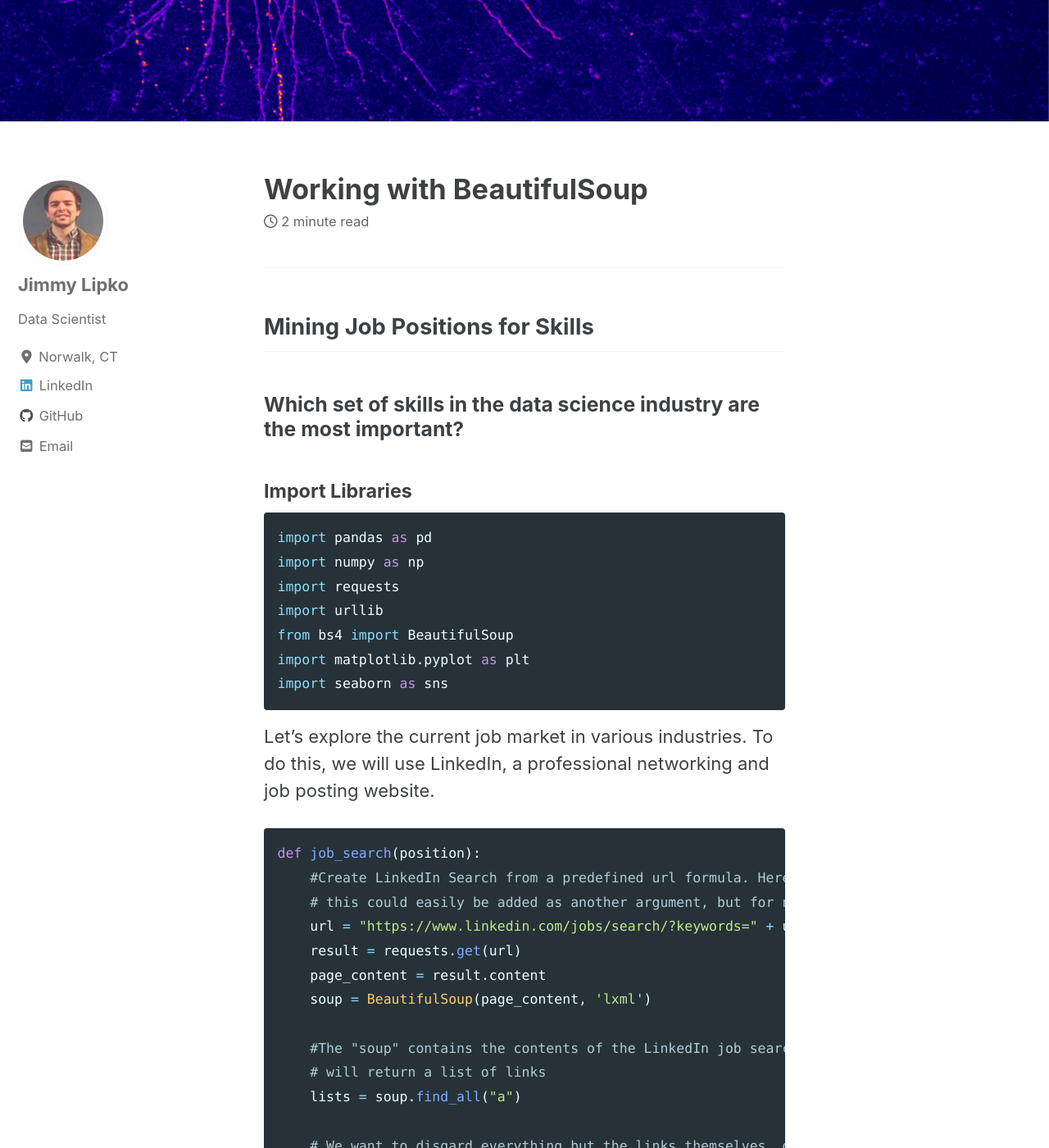
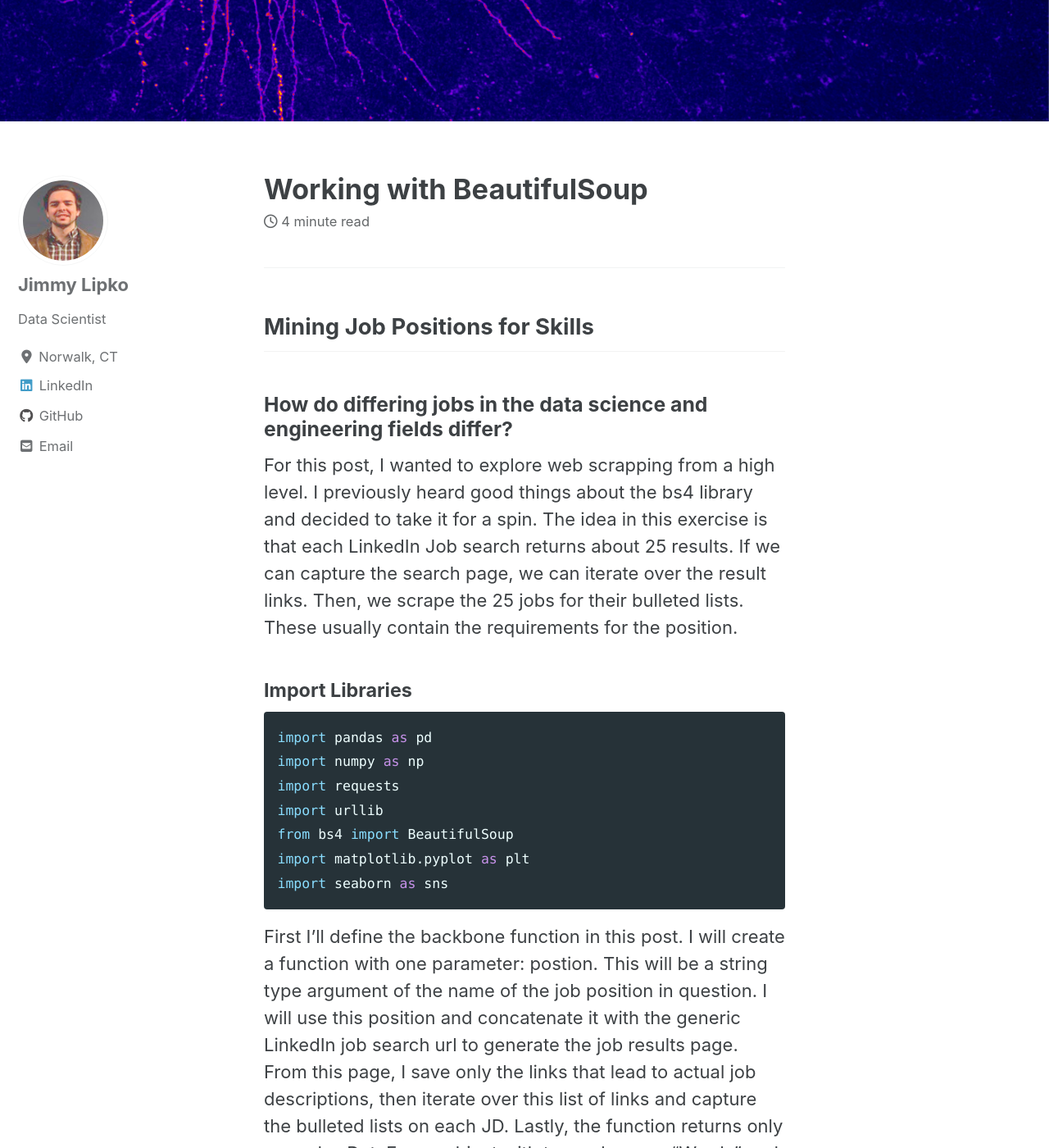
Before and after one commit to jimmy-lipko/jimmy-lipko.github.io, a Jekyll site: the page built from _posts/2021-02-21-bs4.md, in a window 1280 px wide and 1400 px high, scrolled down 483 px. Shown: the whole window at 82% size. Built offline with Jekyll 4.4.1, drawn with Linux system fonts in a browser that asks for light colours; cached includes are drawn as plain includes; nearby versions of some CDN libraries; some of the changed text lies outside the part shown.

Commit message:
Update 2021-02-21-bs4.md

````diff
--- a/_posts/2021-02-21-bs4.md
+++ b/_posts/2021-02-21-bs4.md
@@ -11,7 +11,10 @@ excerpt: "An exercise in web scrapping"
 
 ## Mining Job Positions for Skills
 
-### Which set of skills in the data science industry are the most important?
+### How do differing jobs in the data science and engineering fields differ?
+
+For this post, I wanted to explore web scrapping from a high level. I previously heard good things about the bs4 library and decided to take it for a spin.
+The idea in this exercise is that each LinkedIn Job search returns about 25 results. If we can capture the search page, we can iterate over the result links. Then, we scrape the 25 jobs for their bulleted lists. These usually contain the requirements for the position.
 
 #### Import Libraries
 
@@ -25,10 +28,7 @@ from bs4 import BeautifulSoup
 import matplotlib.pyplot as plt
 import seaborn as sns
 ```
-
-Let's explore the current job market in various industries.
-To do this, we will use LinkedIn, a professional networking and job posting website.
-
+First I'll define the backbone function in this post. I will create a function with one parameter: postion. This will be a string type argument of the name of the job position in question. I will use this position and concatenate it with the generic LinkedIn job search url to generate the job results page. From this page, I save only the links that lead to actual job descriptions, then iterate over this list of links and capture the bulleted lists on each JD. Lastly, the function returns only a pandas.DataFrame object with two columns -- "Words" and "Freq."
 
 ```python
 def job_search(position):
@@ -97,7 +97,7 @@ def job_search(position):
     return data
 
 ```
-
+Now I can pass in job names to the function job_search. This will yield a dataframe of the keywords associated with it. For this post, I will compare and contrast 3 job titles: Machine Learning Engineer, Business Intelligence Analyst, Product Data Scientist.
 
 ```python
 input = "Machine Learning Engineer"
@@ -108,7 +108,7 @@ BIE = job_search(input2)
 PDS = job_search(input3)
 
 ```
-
+Next, I will use a barchart to showcase the most popular words associated with each job title.
 
 ```python
 MLE.head(10).plot.bar(x='Words', y='Freq', rot=0)
@@ -161,7 +161,4 @@ plt.show
 <img src="{{ site.url }}{{ site.baseurl }}/images/output_9_1.png" alt="">
 
 
-
-```python
-
-```
+I think that these results are fairly interesting. Any words that belong to the job description, I removed from the commensurate dataframe. Yet, 'data' and 'scientist' appear in the top words associated with M.L.E. and 'machine' and 'learning' are associated with P.D.S. Few programming languages associated with data science appear, with only java appearing with the more production heavy position of a Machine Learning Engineer. Tableau and Power BI, BI tools, appears in buisness intelligence engineer, suggesting that this varies from the other two positions.
````
